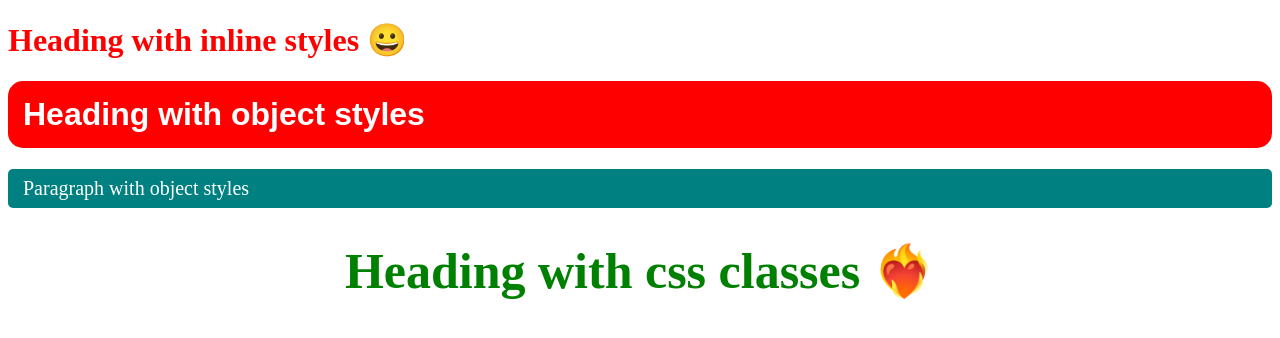
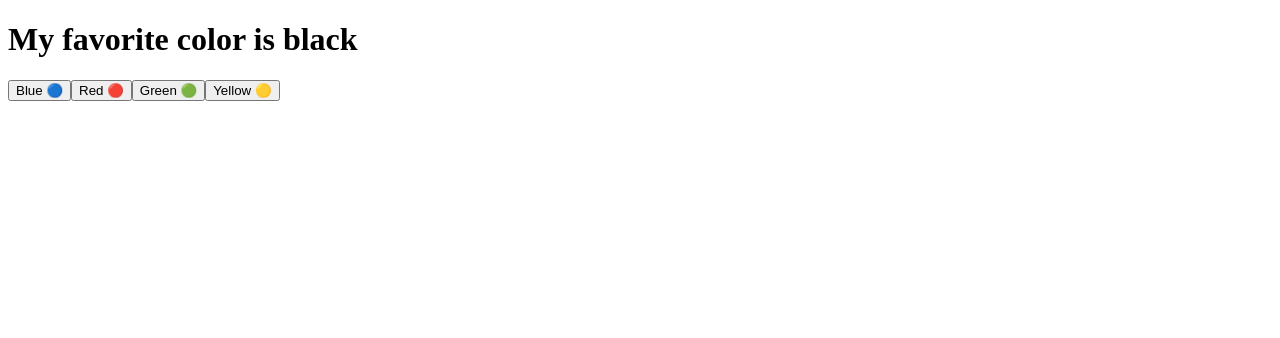
Before and after one commit to danju4rizzl/my-react-app, a React (Vite) app: page / in a window 1280 px wide. Shown: the top 338 px of the page. Built offline with nearby package versions, Linux system fonts and the light colour scheme.

Commit message:
updated docs + added new example for hooks + lists

```diff
--- a/src/App.jsx
+++ b/src/App.jsx
@@ -1,15 +1,9 @@
-import {
-	TitleWithInline,
-	TitleWithStyleObject,
-	TitleWithStylesClassName
-} from "./components/TitleExample"
+import FavoriteColorExample from "./components/FavoriteColorExample"
 
 function App() {
 	return (
 		<>
-			<TitleWithInline />
-			<TitleWithStyleObject />
-			<TitleWithStylesClassName />
+			<FavoriteColorExample />
 		</>
 	)
 }
--- /dev/null
+++ b/src/components/FavoriteColorExample.jsx
@@ -0,0 +1,47 @@
+import { useState } from "react"
+import { colors } from "../utils/colors"
+
+/*
+ *
+ * This TitleExample component lives only inside
+ * the FavoriteColorExample component
+ */
+const TitleExample = ({ selectedColor }) => {
+	return (
+		<h1>
+			My favorite color is{" "}
+			<span style={{ color: selectedColor }}>{selectedColor}</span>
+		</h1>
+	)
+}
+
+/*
+ * This Component shows a list  buttons to change
+ * the color in the button - It demonstrates how
+ * to useState in react and how to work with mapped data
+ *
+ */
+const FavoriteColorExample = () => {
+	//We are setting the initial state to Black
+	const [color, setColor] = useState("black")
+
+	return (
+		<>
+			{/* We are using the TitleExample component here  */}
+			<TitleExample selectedColor={color} />
+
+			{/* Using the javascript .map() method to iterate over the colors array and display the buttons  */}
+			{colors.map((item, idx) => (
+				<button
+					key={idx}
+					type="button"
+					onClick={() => setColor(item.colorName)}
+				>
+					{item.displayName} {item.emoji}
+				</button>
+			))}
+		</>
+	)
+}
+
+export default FavoriteColorExample
--- /dev/null
+++ b/src/utils/colors.js
@@ -0,0 +1,9 @@
+/*
+This colors array is used to generate the color picker.
+*/
+export const colors = [
+	{ colorName: "blue", displayName: "Blue", emoji: "🔵" },
+	{ colorName: "red", displayName: "Red", emoji: "🔴" },
+	{ colorName: "green", displayName: "Green", emoji: "🟢" },
+	{ colorName: "yellow", displayName: "Yellow", emoji: "🟡" }
+]
```
Also changed, not shown: 1 other file (tests, documents, lock files or other folders).
